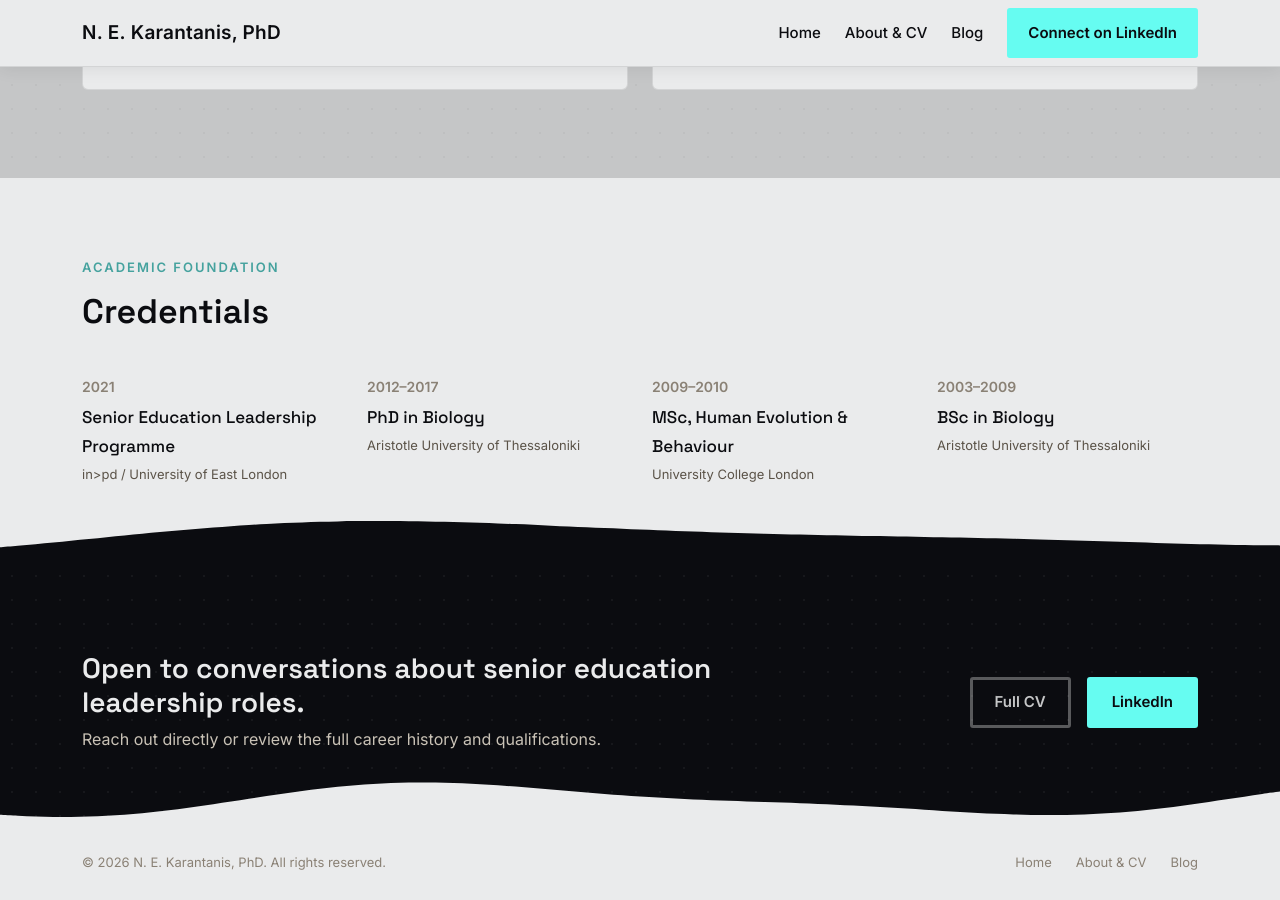
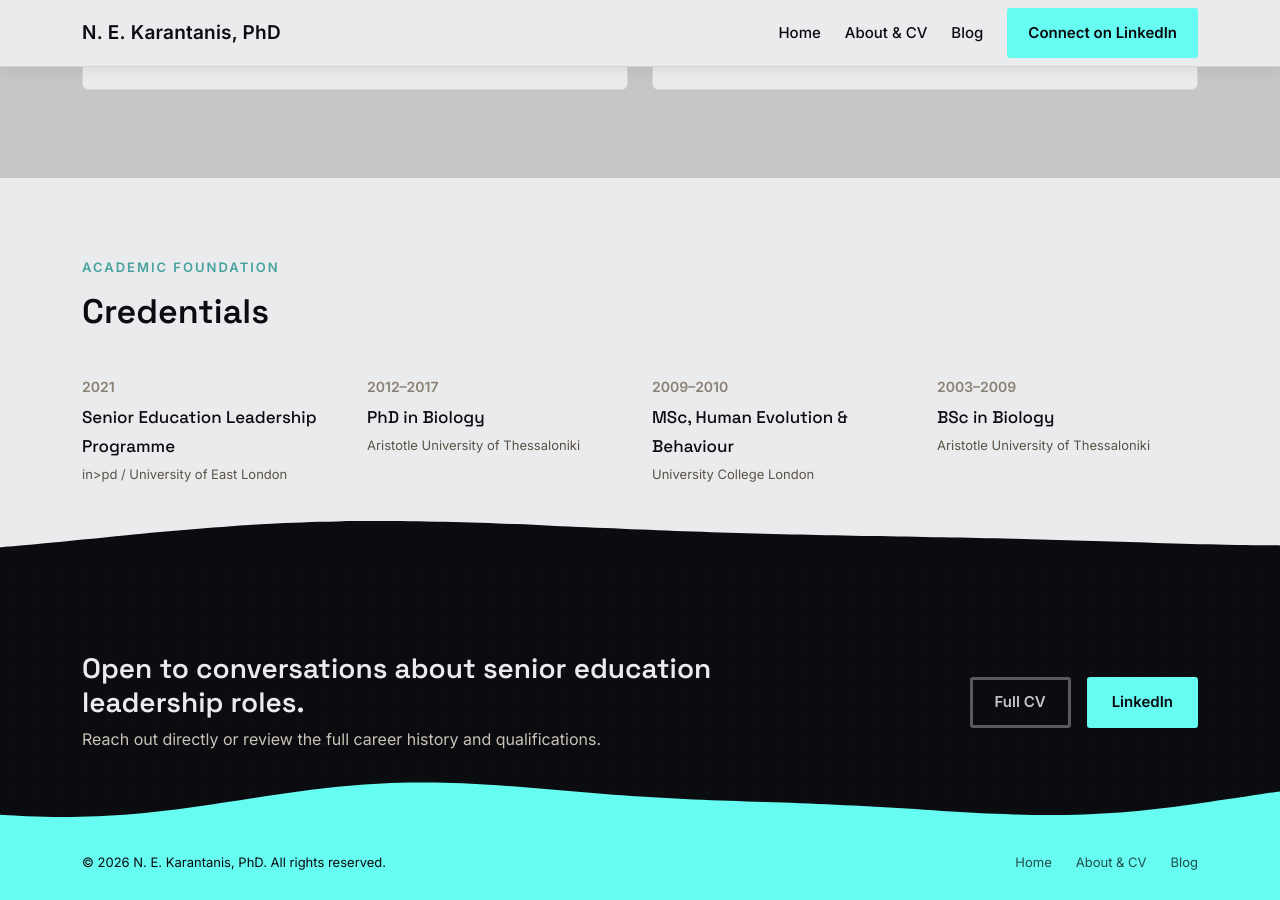
Before and after one commit to Eneekay/nekarantanis, a Jekyll site: the page built from index.html, in a window 1280 px wide and 900 px high, scrolled down 2492 px. Built offline with Jekyll 4.4.1, drawn with Linux system fonts in a browser that asks for light colours.

Commit message:
Recolor footer to the bright accent cyan (c1)
Matches the LinkedIn/primary button color instead of the previous
near-white background. Updates the wave-dividers that sit directly above
the footer on every page to fill with the same color so the transition
stays seamless, and adds one to the About page's Education section (the
only page that previously ran straight into the footer with no wave at
all - the jump to bright cyan made that hard edge much more noticeable).

```diff
--- a/About.html
+++ b/About.html
@@ -189,4 +189,7 @@ title: About & CV
       </div>
     </div>
   </div>
+  <svg class="wave-divider wave-divider--48" viewBox="0 0 1440 100" preserveAspectRatio="none">
+    <path d="M0,40 C240,90 480,10 720,45 C960,80 1200,15 1440,50 L1440,100 L0,100 Z" class="fill-c1"></path>
+  </svg>
 </section>
--- a/Blog.html
+++ b/Blog.html
@@ -115,6 +115,6 @@ title: Blog
     </div>
   </div>
   <svg class="wave-divider wave-divider--48" viewBox="0 0 1440 100" preserveAspectRatio="none">
-    <path d="M0,40 C240,90 480,10 720,45 C960,80 1200,15 1440,50 L1440,100 L0,100 Z" class="fill-c4"></path>
+    <path d="M0,40 C240,90 480,10 720,45 C960,80 1200,15 1440,50 L1440,100 L0,100 Z" class="fill-c1"></path>
   </svg>
 </section>
--- a/_includes/footer.html
+++ b/_includes/footer.html
@@ -1,11 +1,11 @@
 <!-- FOOTER -->
-<footer class="bg-c4">
-  <div class="container d-flex flex-column flex-sm-row justify-content-between align-items-sm-center gap-3 fs-13 text-faint" style="padding:28px 12px;">
+<footer class="bg-c1">
+  <div class="container d-flex flex-column flex-sm-row justify-content-between align-items-sm-center gap-3 fs-13 footer-bright" style="padding:28px 12px;">
     <div>&copy; 2026 N. E. Karantanis, PhD. All rights reserved.</div>
     <div class="d-flex gap-4">
-      <a href="{{ page.base }}index.html" class="text-faint">Home</a>
-      <a href="{{ page.base }}About.html" class="text-faint">About &amp; CV</a>
-      <a href="{{ page.base }}Blog.html" class="text-faint">Blog</a>
+      <a href="{{ page.base }}index.html">Home</a>
+      <a href="{{ page.base }}About.html">About &amp; CV</a>
+      <a href="{{ page.base }}Blog.html">Blog</a>
     </div>
   </div>
 </footer>
--- a/_layouts/post.html
+++ b/_layouts/post.html
@@ -43,6 +43,6 @@ layout: default
     <a href="{{ page.base }}Blog.html" class="btn-nk btn-nk-solid-c1 btn-nk--sm">Back to all posts</a>
   </div>
   <svg class="wave-divider wave-divider--48" viewBox="0 0 1440 100" preserveAspectRatio="none">
-    <path d="M0,40 C240,90 480,10 720,45 C960,80 1200,15 1440,50 L1440,100 L0,100 Z" class="fill-c4"></path>
+    <path d="M0,40 C240,90 480,10 720,45 C960,80 1200,15 1440,50 L1440,100 L0,100 Z" class="fill-c1"></path>
   </svg>
 </section>
--- a/css/custom.css
+++ b/css/custom.css
@@ -161,6 +161,7 @@ h1, h2, h3, h4 {
 .text-gold        { color: var(--nk-gold); }
 
 .fill-c0 { fill: var(--nk-c0); }
+.fill-c1 { fill: var(--nk-c1); }
 .fill-c3 { fill: var(--nk-c3); }
 .fill-c4 { fill: var(--nk-c4); }
 .fill-stats-wave { fill: url(#statsWaveTex); }
@@ -514,6 +515,12 @@ a.tag-pill:hover { color: var(--nk-c2); border-color: var(--nk-c2); }
 }
 .logo-slot img { display: block; width: 100%; height: 100%; object-fit: contain; object-position: left center; }
 
+/* ---------- footer ---------- */
+
+.footer-bright { color: var(--nk-c0); }
+.footer-bright a { color: var(--nk-c0); opacity: .72; transition: opacity .2s ease; }
+.footer-bright a:hover { color: var(--nk-c0); opacity: 1; }
+
 /* ---------- misc ---------- */
 
 .wave-divider { position: absolute; left: 0; bottom: -1px; width: 100%; height: 44px; display: block; z-index: 1; }
--- a/index.html
+++ b/index.html
@@ -249,6 +249,6 @@ hero_intro: true
     </div>
   </div>
   <svg class="wave-divider wave-divider--48" viewBox="0 0 1440 100" preserveAspectRatio="none">
-    <path d="M0,40 C240,90 480,10 720,45 C960,80 1200,15 1440,50 L1440,100 L0,100 Z" class="fill-c4"></path>
+    <path d="M0,40 C240,90 480,10 720,45 C960,80 1200,15 1440,50 L1440,100 L0,100 Z" class="fill-c1"></path>
   </svg>
 </section>
```
